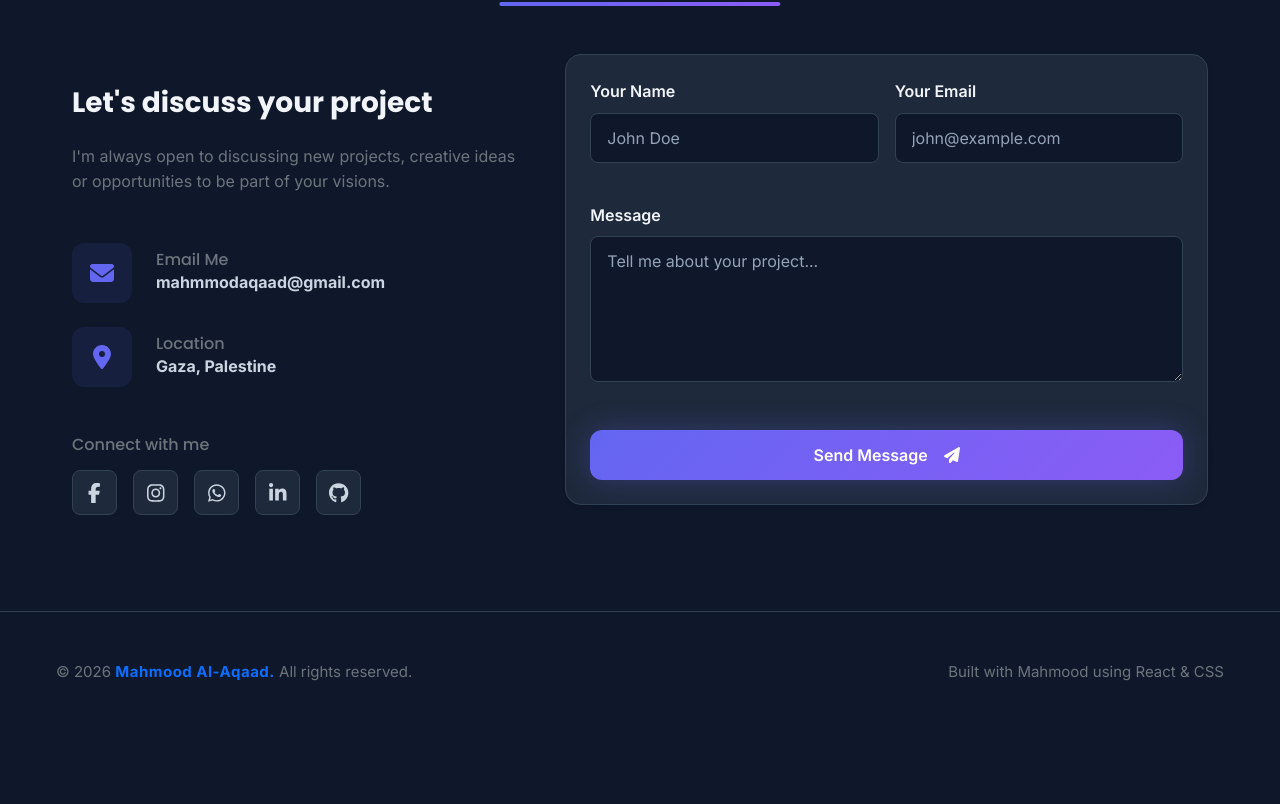
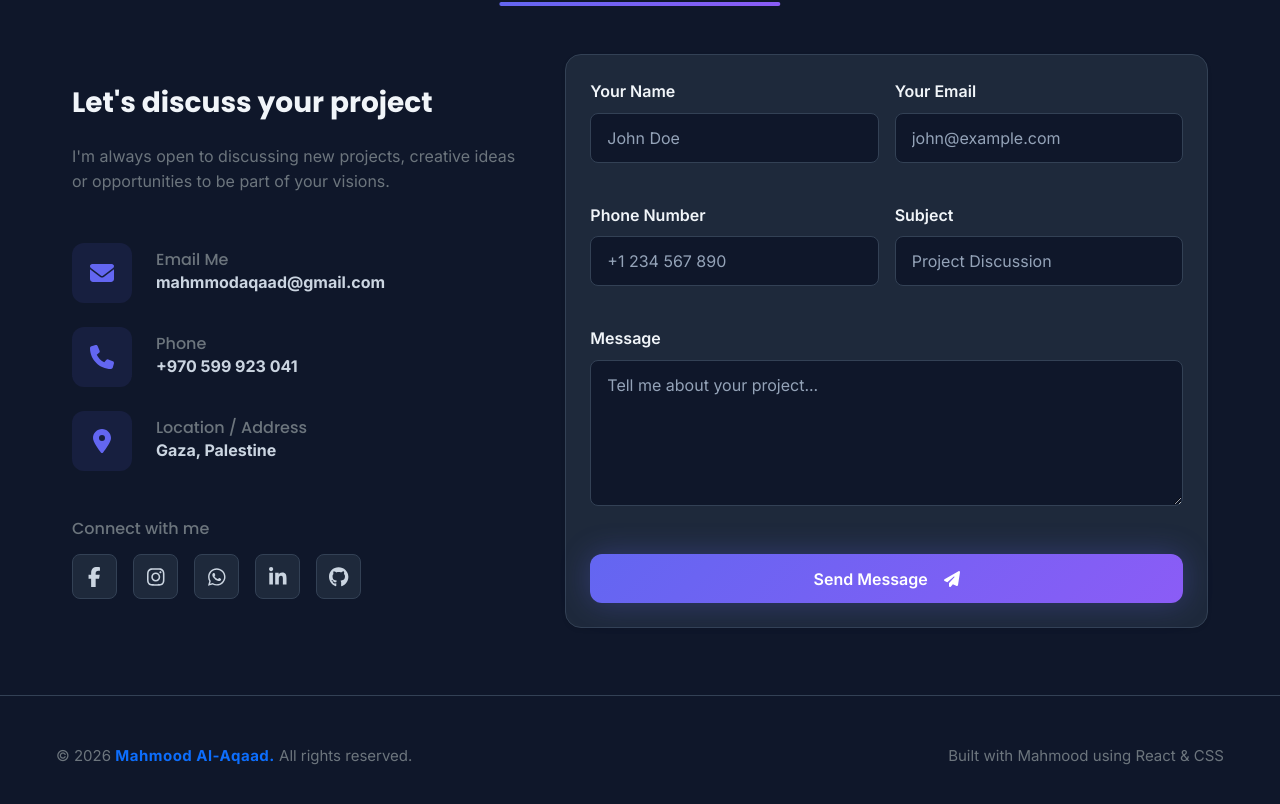
Before and after one commit to mahmoodaqaad/my-portfolio-react, a React (Create React App) app: page / in a window 1280 px wide. Shown: the part 5720-6524 px from the top of the page. Before the commit the page ends 6452 px from the top, so only its background shows below. Built offline with nearby package versions, Linux system fonts and the light colour scheme.

Commit message:
add emailjs on form contact

```diff
--- a/src/Pages/contactUs/ContactUs.jsx
+++ b/src/Pages/contactUs/ContactUs.jsx
@@ -1,29 +1,65 @@
-import React, { useState } from 'react'
+import React, { useRef, useState } from 'react'
 import './Contact.css'
 import { motion } from 'framer-motion'
 import { FontAwesomeIcon } from '@fortawesome/react-fontawesome'
-import { faEnvelope, faMapMarkerAlt, faPaperPlane } from '@fortawesome/free-solid-svg-icons'
-import { faLinkedin, faGithub, faInstagram, faFacebookF, faWhatsapp, faLinkedinIn } from '@fortawesome/free-brands-svg-icons'
+import { faEnvelope, faMapMarkerAlt, faPaperPlane, faPhone } from '@fortawesome/free-solid-svg-icons'
+import { faGithub, faInstagram, faFacebookF, faWhatsapp, faLinkedinIn } from '@fortawesome/free-brands-svg-icons'
 import { Link } from 'react-router-dom'
+import emailjs from '@emailjs/browser'
 
 const ContactUs = () => {
     const [formData, setFormData] = useState({
         name: '',
         email: '',
+        phone: '',
+        subject: '',
         message: ''
     })
-
-    const handleSubmit = (e) => {
-        e.preventDefault()
-        // Handle form submission logic here
-        console.log('Form submitted:', formData)
-    }
+    const [isSubmitting, setIsSubmitting] = useState(false)
+    const [submitStatus, setSubmitStatus] = useState(null)
+    const formRef = useRef();
 
     const handleChange = (e) => {
         setFormData({
             ...formData,
             [e.target.name]: e.target.value
         })
+    }
+
+    const handleSubmit = async (e) => {
+        e.preventDefault()
+        setIsSubmitting(true)
+        setSubmitStatus(null)
+
+        const serviceId = process.env.REACT_APP_EMAILJS_SERVICE_ID
+        const templateId = process.env.REACT_APP_EMAILJS_TEMPLATE_ID
+        const publicKey = process.env.REACT_APP_EMAILJS_PUBLIC_KEY
+
+        try {
+            await emailjs.send(
+                serviceId,
+                templateId,
+                {
+                    from_name: formData.name,
+                    from_email: formData.email,
+                    phone: formData.phone,
+                    subject: formData.subject,
+                    message: formData.message,
+                    reply_to: formData.email,
+                },
+                publicKey
+            )
+            setSubmitStatus('success')
+            setFormData({ name: '', email: '', phone: '', subject: '', message: '' })
+            if (formRef.current) formRef.current.reset()
+            setTimeout(() => setSubmitStatus(null), 5000)
+        } catch (error) {
+            console.error('EmailJS Error:', error)
+            setSubmitStatus('error')
+            setTimeout(() => setSubmitStatus(null), 5000)
+        } finally {
+            setIsSubmitting(false)
+        }
     }
 
     return (
@@ -60,10 +96,20 @@ const ContactUs = () => {
 
                                     <div className='info-item d-flex align-items-center gap-4 mb-4'>
                                         <div className='info-icon'>
+                                            <FontAwesomeIcon icon={faPhone} />
+                                        </div>
+                                        <div>
+                                            <h4 className='h6 m-0 text-secondary'>Phone</h4>
+                                            <p className='m-0 fw-bold'>+970 599 923 041</p>
+                                        </div>
+                                    </div>
+
+                                    <div className='info-item d-flex align-items-center gap-4 mb-4'>
+                                        <div className='info-icon'>
                                             <FontAwesomeIcon icon={faMapMarkerAlt} />
                                         </div>
                                         <div>
-                                            <h4 className='h6 m-0 text-secondary'>Location</h4>
+                                            <h4 className='h6 m-0 text-secondary'>Location / Address</h4>
                                             <p className='m-0 fw-bold'>Gaza, Palestine</p>
                                         </div>
                                     </div>
@@ -98,7 +144,7 @@ const ContactUs = () => {
                             viewport={{ once: true }}
                             className='col-lg-7'
                         >
-                            <form className='contact-form card p-4 shadow-sm' onSubmit={handleSubmit}>
+                            <form className='contact-form card p-4 shadow-sm' onSubmit={handleSubmit} ref={formRef}>
                                 <div className='row g-3'>
                                     <div className='col-md-6'>
                                         <div className='form-group'>
@@ -110,6 +156,7 @@ const ContactUs = () => {
                                                 placeholder='John Doe'
                                                 required
                                                 onChange={handleChange}
+                                                value={formData.name}
                                             />
                                         </div>
                                     </div>
@@ -123,6 +170,35 @@ const ContactUs = () => {
                                                 placeholder='john@example.com'
                                                 required
                                                 onChange={handleChange}
+                                                value={formData.email}
+                                            />
+                                        </div>
+                                    </div>
+                                    <div className='col-md-6'>
+                                        <div className='form-group'>
+                                            <label className='form-label'>Phone Number</label>
+                                            <input
+                                                type='tel'
+                                                name='phone'
+                                                className='form-control'
+                                                placeholder='+1 234 567 890'
+                                                onChange={handleChange}
+                                                value={formData.phone}
+                                            />
+                                        </div>
+                                    </div>
+
+                                    <div className='col-md-6'>
+                                        <div className='form-group'>
+                                            <label className='form-label'>Subject</label>
+                                            <input
+                                                type='text'
+                                                name='subject'
+                                                className='form-control'
+                                                placeholder='Project Discussion'
+                                                required
+                                                onChange={handleChange}
+                                                value={formData.subject}
                                             />
                                         </div>
                                     </div>
@@ -136,12 +212,31 @@ const ContactUs = () => {
                                                 placeholder='Tell me about your project...'
                                                 required
                                                 onChange={handleChange}
+                                                value={formData.message}
                                             ></textarea>
                                         </div>
                                     </div>
                                     <div className='col-12 mt-4'>
-                                        <button type='submit' className='btn btn-primary w-100'>
-                                            Send Message <FontAwesomeIcon icon={faPaperPlane} className='ms-2' />
+                                        {submitStatus === 'success' && (
+                                            <div className="alert alert-success border-0 shadow-sm mb-3">
+                                                Message sent successfully! I will get back to you soon.
+                                            </div>
+                                        )}
+                                        {submitStatus === 'error' && (
+                                            <div className="alert alert-danger border-0 shadow-sm mb-3">
+                                                Oops! Something went wrong. Please try again later.
+                                            </div>
+                                        )}
+                                        <button
+                                            type='submit'
+                                            className='btn btn-primary w-100'
+                                            disabled={isSubmitting}
+                                        >
+                                            {isSubmitting ? (
+                                                <>Sending... <span className="spinner-border spinner-border-sm ms-2"></span></>
+                                            ) : (
+                                                <>Send Message <FontAwesomeIcon icon={faPaperPlane} className='ms-2' /></>
+                                            )}
                                         </button>
                                     </div>
                                 </div>
```
Also changed, not shown: 1 other file (tests, documents, lock files or other folders).
